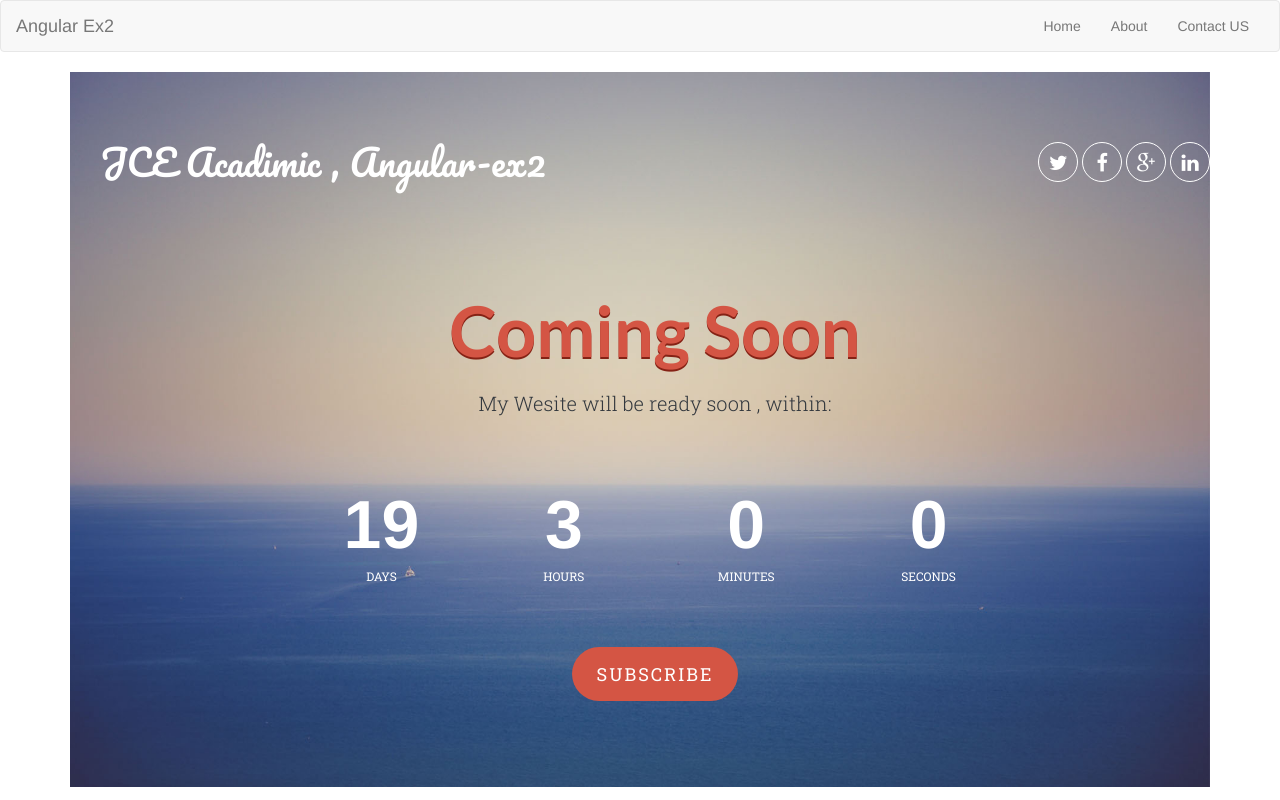
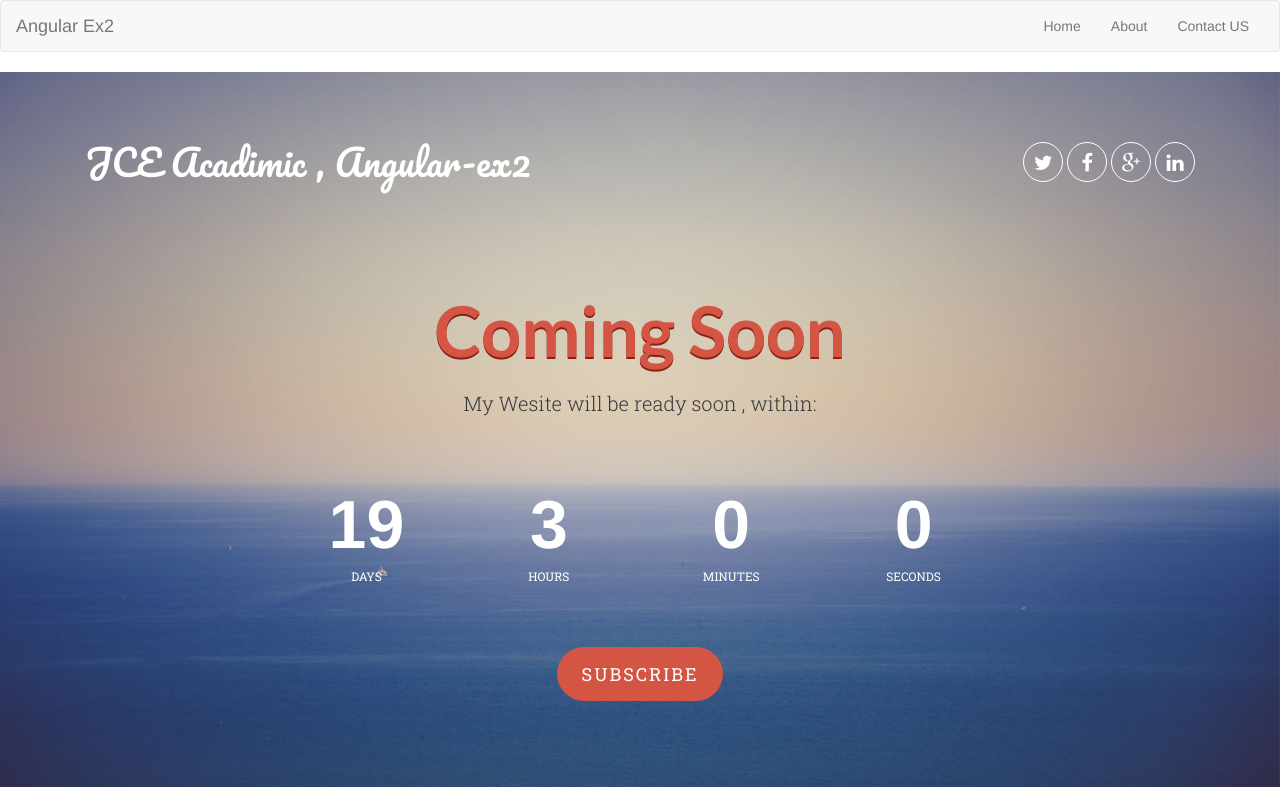
Before and after one commit to mohamadir/ex2, a plain HTML site: page index.html in a window 1280 px wide. Drawn offline with nearby package versions, Linux system fonts and the light colour scheme.

Commit message:
set the width of the ng-view to 100%

```diff
--- a/index.html
+++ b/index.html
@@ -32,7 +32,7 @@
   </div><!-- /.container-fluid -->
 </nav>
 
-<div class="container" ng-view>
+<div ng-view>
 
 </div>
 
```
